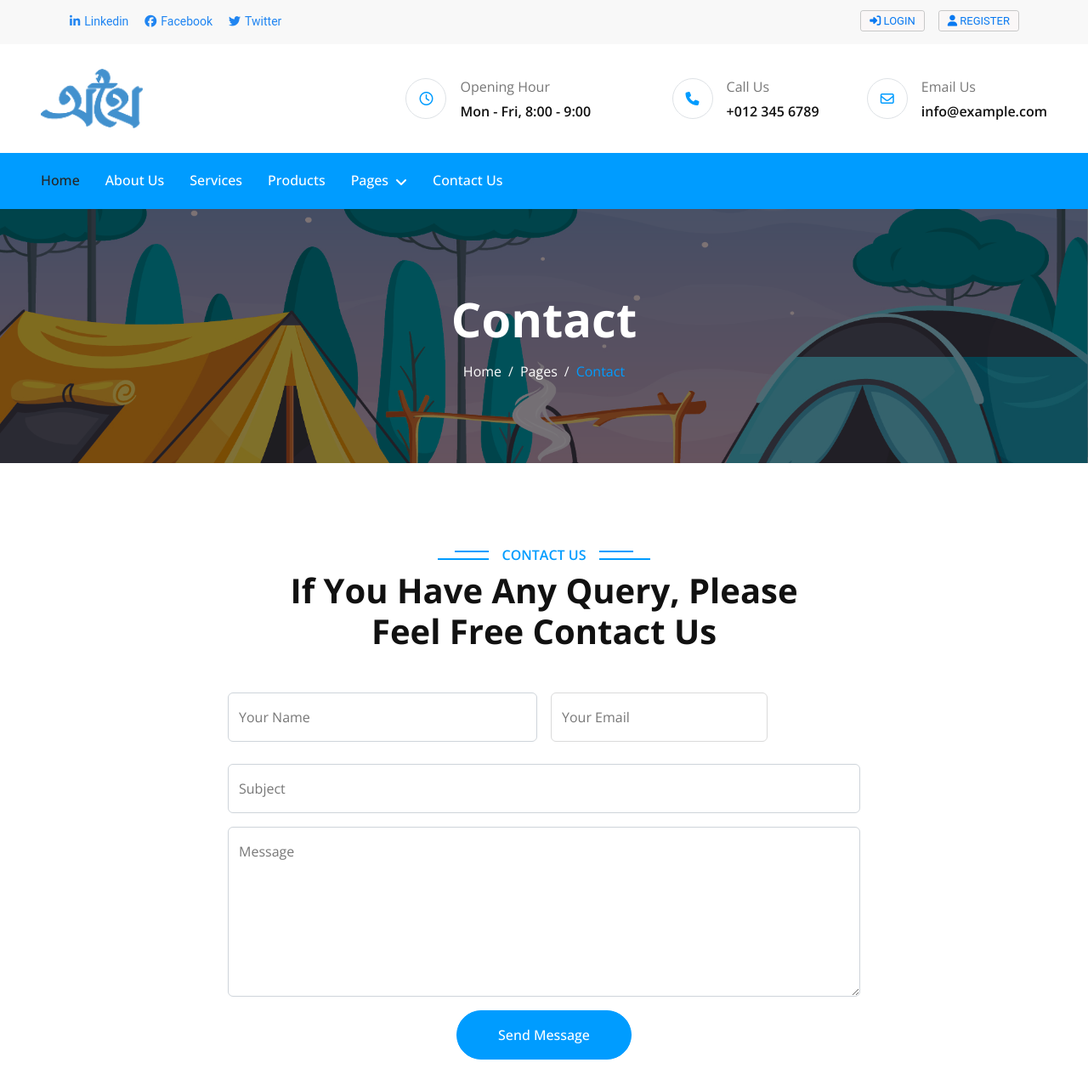
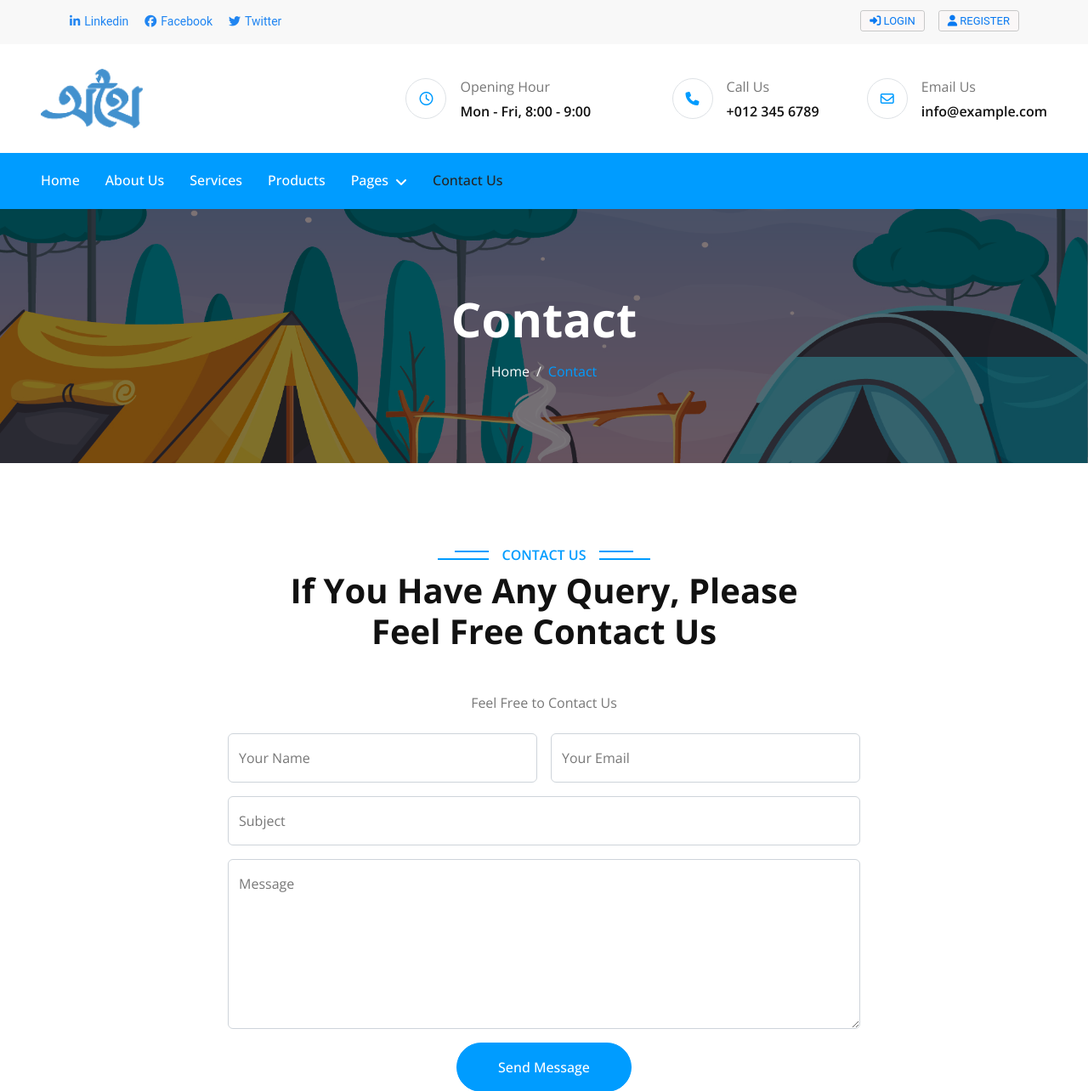
Before and after one commit to zahedulalam/othoi, a Django app: page /contact in a window 1280 px wide. Shown: the top 1284 px of the page at 85% size. Run offline with Django 4.2, Linux system fonts and the light colour scheme; some libraries are stand-ins or nearby versions.

Commit message:
something changed

```diff
--- a/othoi/static/css/style.css
+++ b/othoi/static/css/style.css
@@ -665,9 +665,9 @@
   }
 }
 
-/** order details **/
+/* order details */
 
-.container1 {
+/* .container1 {
   width: 100%;
   padding-right: 15px;
   padding-left: 15px;
@@ -788,7 +788,7 @@
 .container1 button:hover{
   cursor: pointer;
   background: #428a7d;
-}
+} */
 
 
 /*---------------------
--- a/pages/views.py
+++ b/pages/views.py
@@ -12,7 +12,11 @@ def home(request):
 
 
 def about(request):
-    return render(request, 'pages/about.html')
+    teams = Team.objects.all()
+    data = {
+        'teams': teams,
+    }
+    return render(request, 'pages/about.html', data)
 
 
 def services(request):
--- a/templates/includes/navbar.html
+++ b/templates/includes/navbar.html
@@ -3,7 +3,7 @@
     <div class="container-fluid py-4 px-5 wow fadeIn" data-wow-delay="0.1s">
         <div class="row align-items-center top-bar">
             <div class="col-lg-4 col-md-12 text-center text-lg-start">
-                <a href="" class="navbar-brand company-logo">
+                <a href="{% url 'home' %}" class="navbar-brand company-logo">
                     <!-- <h1 class="fw-bold text-primary m-0">অথৈ</h1> -->
                     <img src="{% static 'img/final logo.png' %}" alt="Logo">
                 </a>
@@ -58,10 +58,42 @@
         </button>
         <div class="collapse navbar-collapse" id="navbarCollapse">
             <div class="navbar-nav me-auto p-3 p-lg-0">
-                <a href="{% url 'home' %}" class="nav-item nav-link active">Home</a>
-                <a href="{% url 'about' %}" class="nav-item nav-link">About Us</a>
-                <a href="{% url 'services' %}" class="nav-item nav-link">Services</a>
-                <a href="{% url 'product' %}" class="nav-item nav-link">Products</a>
+                <a
+                    {% if '/' == request.path %}
+                    class="nav-item nav-link active"
+                    {% else %}
+                    class="nav-link"
+                    {% endif %}
+                    href="{% url 'home' %}">
+                        Home
+                </a>
+                <a
+                    {% if 'about' in request.path %}
+                    class="nav-item nav-link active"
+                    {% else %}
+                    class="nav-link"
+                    {% endif %}
+                    href="{% url 'about' %}" class="nav-item nav-link">
+                        About Us
+                </a>
+                <a
+                    {% if 'services' in request.path %}
+                    class="nav-item nav-link active"
+                    {% else %}
+                    class="nav-link"
+                    {% endif %}
+                    href="{% url 'services' %}" class="nav-item nav-link">
+                        Services
+                </a>
+                <a
+                    {% if 'product' in request.path %}
+                    class="nav-item nav-link active"
+                    {% else %}
+                    class="nav-link"
+                    {% endif %}
+                    href="{% url 'product' %}" class="nav-item nav-link">
+                        Products
+                </a>
                 <div class="nav-item dropdown">
                     <a href="#" class="nav-link dropdown-toggle" data-bs-toggle="dropdown">Pages</a>
                     <div class="dropdown-menu border-0 rounded-0 rounded-bottom m-0">
@@ -70,7 +102,15 @@
                         <a href="{% url 'testimonial' %}" class="dropdown-item">Testimonial</a>
                     </div>
                 </div>
-                <a href="{% url 'contact' %}" class="nav-item nav-link">Contact Us</a>
+                <a
+                    {% if 'contact' in request.path %}
+                    class="nav-item nav-link active"
+                    {% else %}
+                    class="nav-link"
+                    {% endif %}
+                    href="{% url 'contact' %}">
+                        Contact Us
+                </a>
             </div>
             <!-- <a href="#" class="btn btn-sm btn-light rounded-pill py-2 px-4 d-none d-lg-block">Get Started</a> -->
         </div>
--- a/templates/pages/contact.html
+++ b/templates/pages/contact.html
@@ -12,8 +12,7 @@
         <h1 class="display-4 text-white animated slideInDown mb-3">Contact</h1>
         <nav aria-label="breadcrumb animated slideInDown">
             <ol class="breadcrumb justify-content-center mb-0">
-                <li class="breadcrumb-item"><a class="text-white" href="#">Home</a></li>
-                <li class="breadcrumb-item"><a class="text-white" href="#">Pages</a></li>
+                <li class="breadcrumb-item"><a class="text-white" href="{% url 'home' %}">Home</a></li>
                 <li class="breadcrumb-item text-primary active" aria-current="page">Contact</li>
             </ol>
         </nav>
@@ -31,7 +30,7 @@
         </div>
         <div class="row g-0 justify-content-center">
             <div class="col-lg-8 wow fadeInUp" data-wow-delay="0.5s">
-                <!-- <p class="text-center mb-4">Feel Free to Contact Us</a>.</p> -->
+                <p class="text-center mb-4">Feel Free to Contact Us</p>
                 <form>
                     <div class="row g-3">
                         <div class="col-md-6">
@@ -73,7 +72,7 @@
 <!-- Google Map Start -->
 <div class="container-xxl pt-5 px-0 wow fadeIn" data-wow-delay="0.1s">
     <iframe class="w-100 mb-n2" style="height: 450px;"
-        src="https://www.google.com/maps/embed?pb=!1m18!1m12!1m3!1d3001156.4288297426!2d-78.01371936852176!3d42.72876761954724!2m3!1f0!2f0!3f0!3m2!1i1024!2i768!4f13.1!3m3!1m2!1s0x4ccc4bf0f123a5a9%3A0xddcfc6c1de189567!2sNew%20York%2C%20USA!5e0!3m2!1sen!2sbd!4v1603794290143!5m2!1sen!2sbd"
+        src="https://www.google.com/maps/embed?pb=!1m18!1m12!1m3!1d118103.33518922712!2d91.74982783448914!3d22.326078104642157!2m3!1f0!2f0!3f0!3m2!1i1024!2i768!4f13.1!3m3!1m2!1s0x30acd8a64095dfd3%3A0x5015cc5bcb6905d9!2sChattogram!5e0!3m2!1sen!2sbd!4v1671792595101!5m2!1sen!2sbd"
         frameborder="0" allowfullscreen="" aria-hidden="false" tabindex="0"></iframe>
 </div>
 <!-- Google Map End -->
```
Also changed, not shown: templates/pages/about.html (+11 -41 lines), templates/pages/home.html (+3 -4 lines).
